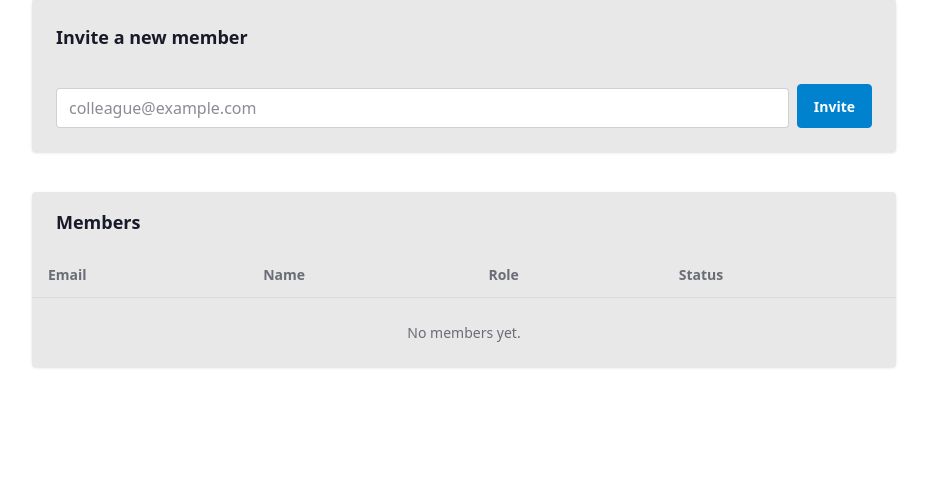
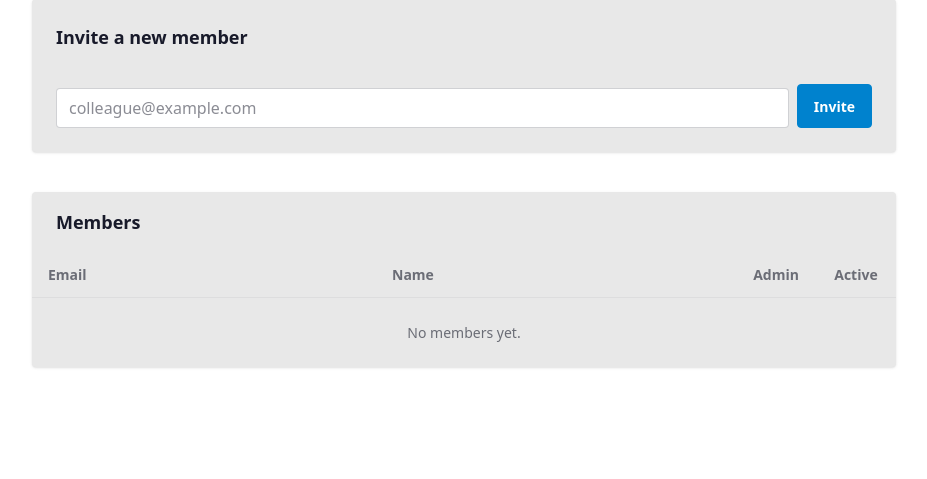
Before and after one commit to peterjgithub/saas-django, a Django app: template templates/users/settings_users.html in a window 1280 px wide. Shown: the part 249-728 px from the top of the page, without its empty margins (176-1103 px from the left). Run offline with Django 5.2, Linux system fonts and the light colour scheme; the template is opened without the code that fills it, so the values that code supplies are empty.

Commit message:
feat: settings users — admin/active toggles, no confirmation dialog, JS cascade on deactivate

```diff
--- a/templates/users/settings_users.html
+++ b/templates/users/settings_users.html
@@ -51,79 +51,69 @@
           <tr>
             <th>{% trans "Email" %}</th>
             <th>{% trans "Name" %}</th>
-            <th>{% trans "Role" %}</th>
-            <th>{% trans "Status" %}</th>
+            <th class="w-20 text-center">{% trans "Admin" %}</th>
+            <th class="w-20 text-center">{% trans "Active" %}</th>
           </tr>
         </thead>
         <tbody>
           {% for member in members %}
-          <tr>
+          <tr id="row-{{ member.pk }}">
             <td>{{ member.user.email }}</td>
             <td>{{ member.display_name|default:"—" }}</td>
 
-            {# Role column: clickable dropdown badge (admin can change roles) #}
-            <td>
-              {% if member.pk != admin_profile.pk %}
-              <details class="dropdown">
-                <summary class="badge cursor-pointer select-none gap-1
-                  {% if member.role == 'admin' %}badge-primary{% else %}badge-ghost{% endif %}">
-                  {% if member.role == "admin" %}{% trans "Admin" %}{% else %}{% trans "Member" %}{% endif %}
-                  <svg xmlns="http://www.w3.org/2000/svg" class="size-3" viewBox="0 0 20 20"
-                       fill="currentColor" aria-hidden="true">
-                    <path fill-rule="evenodd"
-                          d="M5.293 7.293a1 1 0 011.414 0L10 10.586l3.293-3.293a1 1 0 111.414 1.414l-4 4a1 1 0 01-1.414 0l-4-4a1 1 0 010-1.414z"
-                          clip-rule="evenodd"/>
-                  </svg>
-                </summary>
-                <ul class="dropdown-content menu menu-sm bg-base-100 rounded-box shadow-lg z-10 w-40 p-1">
-                  {% if member.role != "admin" %}
-                  <li>
-                    <form method="post" action="{% url 'users:settings_users' %}">
-                      {% csrf_token %}
-                      <input type="hidden" name="action" value="set_role">
-                      <input type="hidden" name="profile_id" value="{{ member.pk }}">
-                      <input type="hidden" name="role" value="admin">
-                      <button type="submit" class="w-full text-left">{% trans "Set as Admin" %}</button>
-                    </form>
-                  </li>
-                  {% else %}
-                  <li>
-                    <form method="post" action="{% url 'users:settings_users' %}">
-                      {% csrf_token %}
-                      <input type="hidden" name="action" value="set_role">
-                      <input type="hidden" name="profile_id" value="{{ member.pk }}">
-                      <input type="hidden" name="role" value="member">
-                      <button type="submit" class="w-full text-left">{% trans "Set as Member" %}</button>
-                    </form>
-                  </li>
-                  {% endif %}
-                </ul>
-              </details>
+            {# Admin toggle — disabled on own row or when member is inactive #}
+            <td class="text-center">
+              {% if member.pk == admin_profile.pk %}
+              <input type="checkbox"
+                     class="toggle toggle-primary toggle-sm"
+                     checked
+                     disabled
+                     aria-label="{% trans 'Admin' %} {{ member.user.email }}"
+                     title="{% trans 'You' %}">
               {% else %}
-              {# "You" row — cannot change own role #}
-              <span class="badge {% if member.role == 'admin' %}badge-primary{% else %}badge-ghost{% endif %}">
-                {% if member.role == "admin" %}{% trans "Admin" %}{% else %}{% trans "Member" %}{% endif %}
-              </span>
+              <form method="post" action="{% url 'users:settings_users' %}"
+                    id="role-form-{{ member.pk }}" class="inline">
+                {% csrf_token %}
+                <input type="hidden" name="action" value="set_role">
+                <input type="hidden" name="profile_id" value="{{ member.pk }}">
+                <input type="hidden" name="role"
+                       id="role-value-{{ member.pk }}"
+                       value="{% if member.role == 'admin' %}member{% else %}admin{% endif %}">
+                <input type="checkbox"
+                       class="toggle toggle-primary toggle-sm"
+                       id="admin-toggle-{{ member.pk }}"
+                       {% if member.role == "admin" %}checked{% endif %}
+                       {% if not member.is_active %}disabled{% endif %}
+                       aria-label="{% trans 'Admin' %} {{ member.user.email }}"
+                       onchange="submitRoleToggle('{{ member.pk }}', this.checked)">
+              </form>
               {% endif %}
             </td>
 
-            {# Status column: toggle switch — submits confirm-gated form via JS #}
-            <td>
-              {% if member.pk != admin_profile.pk %}
+            {# Active toggle — submits immediately, no confirmation #}
+            <td class="text-center">
+              {% if member.pk == admin_profile.pk %}
+              <input type="checkbox"
+                     class="toggle toggle-success toggle-sm"
+                     checked
+                     disabled
+                     aria-label="{% trans 'Active' %} {{ member.user.email }}"
+                     title="{% trans 'You' %}">
+              {% else %}
               <form method="post" action="{% url 'users:settings_users' %}"
-                    id="toggle-form-{{ member.pk }}">
+                    id="active-form-{{ member.pk }}" class="inline">
                 {% csrf_token %}
                 <input type="hidden" name="action"
+                       id="active-action-{{ member.pk }}"
                        value="{% if member.is_active %}deactivate{% else %}reengage{% endif %}">
                 <input type="hidden" name="profile_id" value="{{ member.pk }}">
                 <input type="checkbox"
                        class="toggle toggle-success toggle-sm"
+                       id="active-toggle-{{ member.pk }}"
                        {% if member.is_active %}checked{% endif %}
-                       aria-label="{% if member.is_active %}{% trans 'Deactivate' %}{% else %}{% trans 'Activate' %}{% endif %} {{ member.user.email }}"
-                       onchange="confirmToggle(this, '{{ member.pk }}', '{{ member.user.email|escapejs }}', {{ member.is_active|lower }})">
+                       aria-label="{% trans 'Active' %} {{ member.user.email }}"
+                       onchange="submitActiveToggle('{{ member.pk }}', this.checked)">
               </form>
-              {% else %}
-              <span class="text-base-content/40 text-sm">{% trans "You" %}</span>
               {% endif %}
             </td>
 
@@ -146,16 +136,26 @@
 
 {% block extra_js %}
 <script>
-function confirmToggle(checkbox, profileId, email, currentlyActive) {
-  var msg = currentlyActive
-    ? "{% trans 'Are you sure you want to deactivate this user?' %} (" + email + ")"
-    : "{% trans 'Activate this user?' %} (" + email + ")";
-  if (window.confirm(msg)) {
-    document.getElementById("toggle-form-" + profileId).submit();
-  } else {
-    // Revert the checkbox to its previous state without submitting
-    checkbox.checked = currentlyActive;
+function submitRoleToggle(profileId, isNowChecked) {
+  // Update the hidden role value to match the new desired state
+  document.getElementById("role-value-" + profileId).value = isNowChecked ? "admin" : "member";
+  document.getElementById("role-form-" + profileId).submit();
+}
+
+function submitActiveToggle(profileId, isNowActive) {
+  // Update action to match new state
+  document.getElementById("active-action-" + profileId).value = isNowActive ? "reengage" : "deactivate";
+
+  // If deactivating: also visually reset & disable the admin toggle immediately
+  if (!isNowActive) {
+    var adminToggle = document.getElementById("admin-toggle-" + profileId);
+    if (adminToggle) {
+      adminToggle.checked = false;
+      adminToggle.disabled = true;
+    }
   }
+
+  document.getElementById("active-form-" + profileId).submit();
 }
 </script>
 {% endblock %}
```
